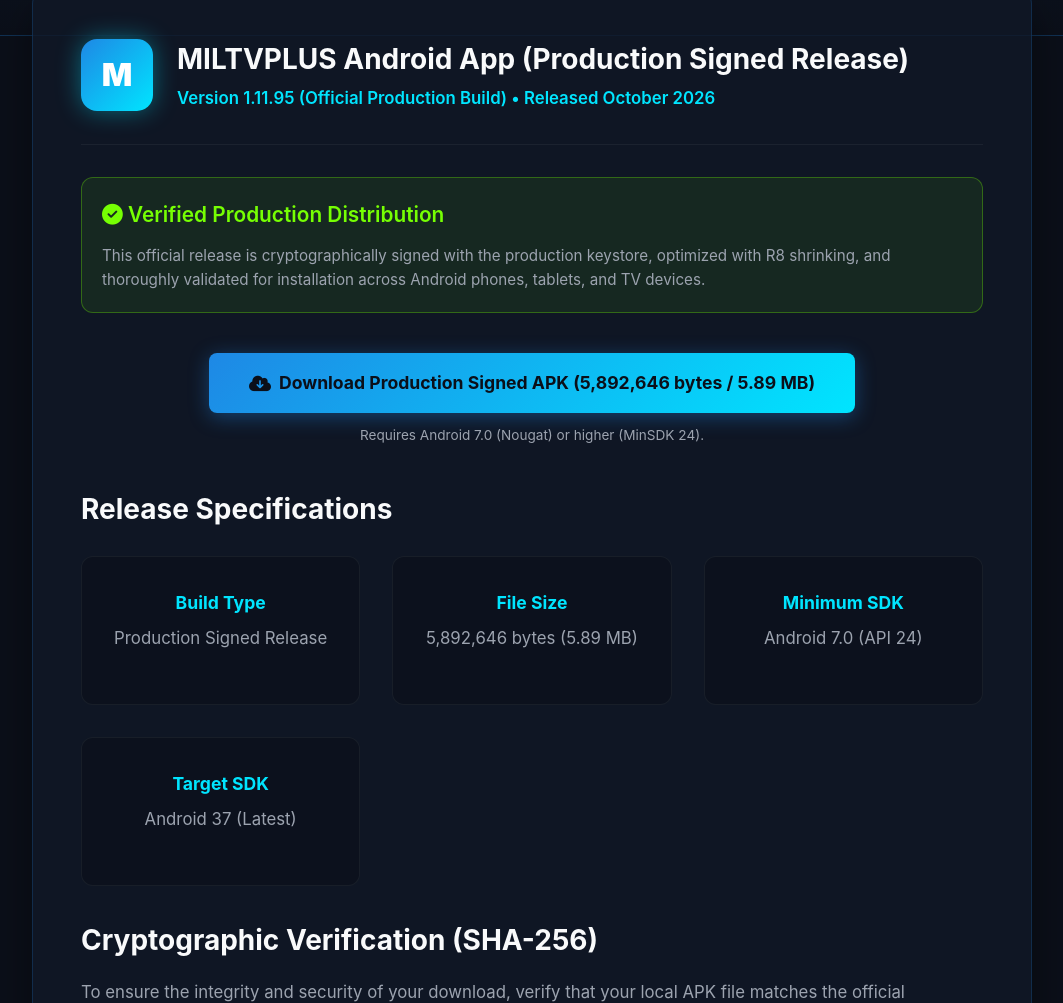
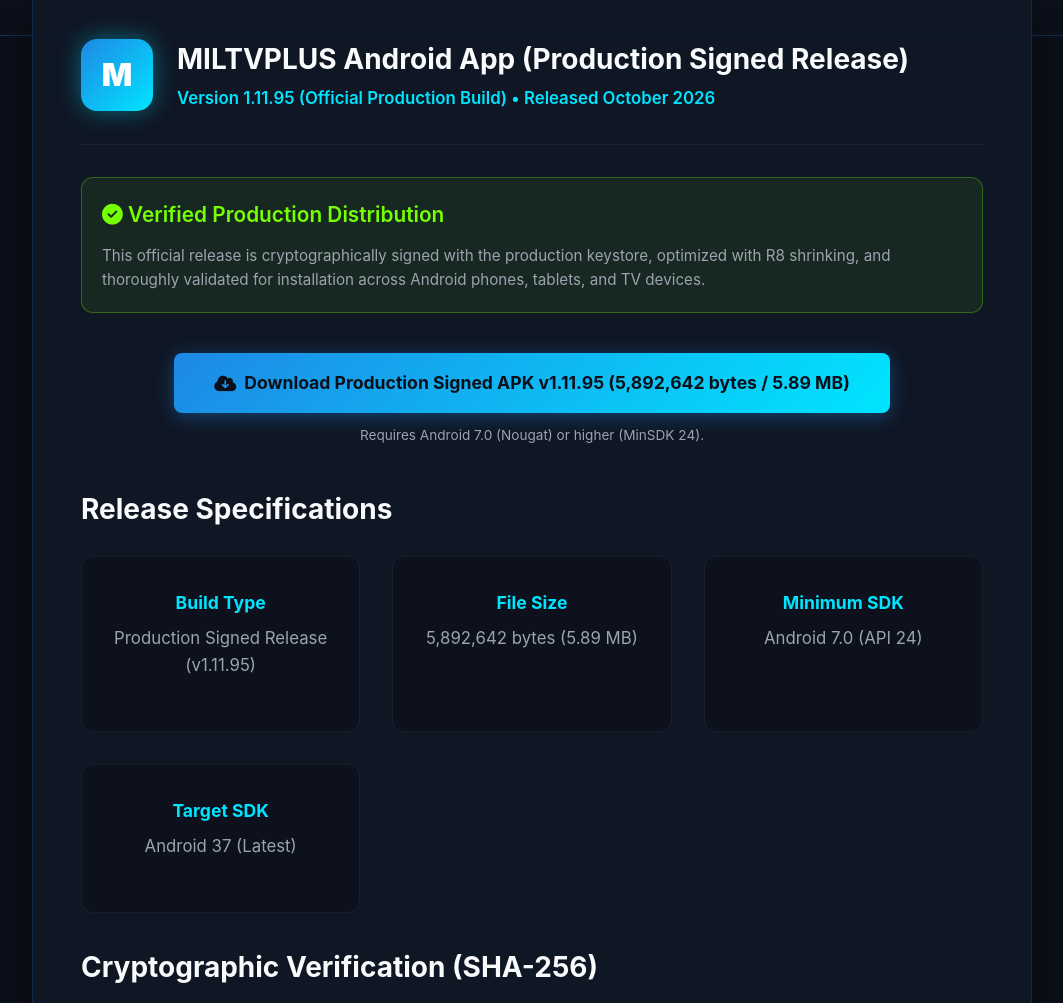
Before and after one commit to MatuuCrea/miltvplus-website, a plain HTML site: page download.html in a window 1280 px wide. Shown: the part 341-1344 px from the top of the page, without its empty margins (108-1171 px from the left). Drawn offline with Linux system fonts and the light colour scheme.

Commit message:
Release MILTVPLUS v1.11.95 with verified signed release APK and SHA-256

```diff
--- a/download.html
+++ b/download.html
@@ -49,8 +49,8 @@
             </div>
 
             <div style="text-align: center; margin: 2.5rem 0;">
-                <a href="downloads/miltvplus-v1.0.0.apk" class="btn-primary" style="font-size: 1.1rem; padding: 1rem 2.5rem;">
-                    <i class="fa-solid fa-cloud-arrow-down"></i> Download Production Signed APK (5,892,646 bytes / 5.89 MB)
+                <a href="downloads/miltvplus-v1.11.95.apk" class="btn-primary" style="font-size: 1.1rem; padding: 1rem 2.5rem;">
+                    <i class="fa-solid fa-cloud-arrow-down"></i> Download Production Signed APK v1.11.95 (5,892,642 bytes / 5.89 MB)
                 </a>
                 <p style="font-size: 0.85rem; color: var(--text-muted); margin-top: 0.75rem;">Requires Android 7.0 (Nougat) or higher (MinSDK 24).</p>
             </div>
@@ -59,11 +59,11 @@
             <div class="specs-grid" style="margin: 1.5rem 0;">
                 <div class="spec-item">
                     <h4>Build Type</h4>
-                    <p>Production Signed Release</p>
+                    <p>Production Signed Release (v1.11.95)</p>
                 </div>
                 <div class="spec-item">
                     <h4>File Size</h4>
-                    <p>5,892,646 bytes (5.89 MB)</p>
+                    <p>5,892,642 bytes (5.89 MB)</p>
                 </div>
                 <div class="spec-item">
                     <h4>Minimum SDK</h4>
@@ -78,7 +78,7 @@
             <h2>Cryptographic Verification (SHA-256)</h2>
             <p>To ensure the integrity and security of your download, verify that your local APK file matches the official cryptographic signature below:</p>
             <div class="hash-box">
-                4B20C967276D9C626FBCED017B3354B85F99109ABF6EAB90296C5E2603291336
+                9E60407AF1D5564AE06D062C34E8605F57DEABFCD3A71E0EC76ED967AECE6A2C
             </div>
 
             <h2>Installation Instructions</h2>
```
Also changed, not shown: 1 other file.
